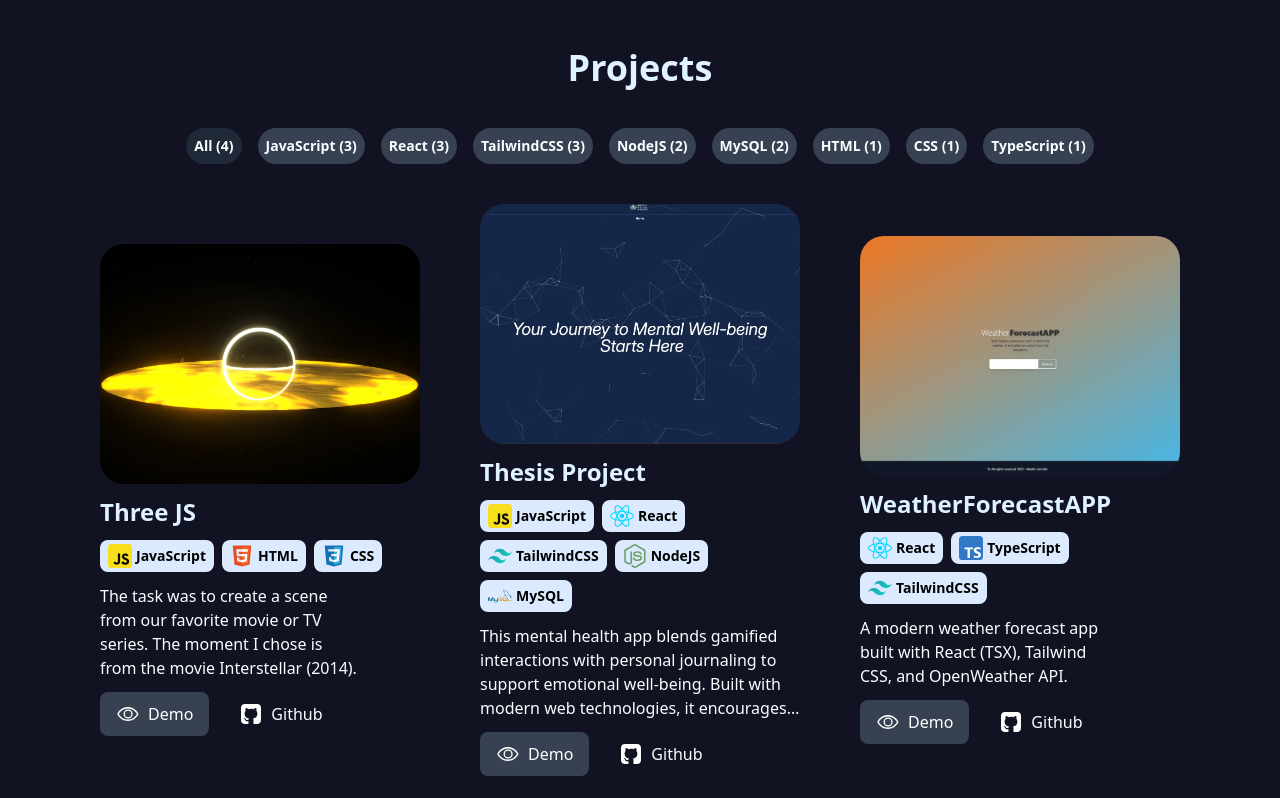
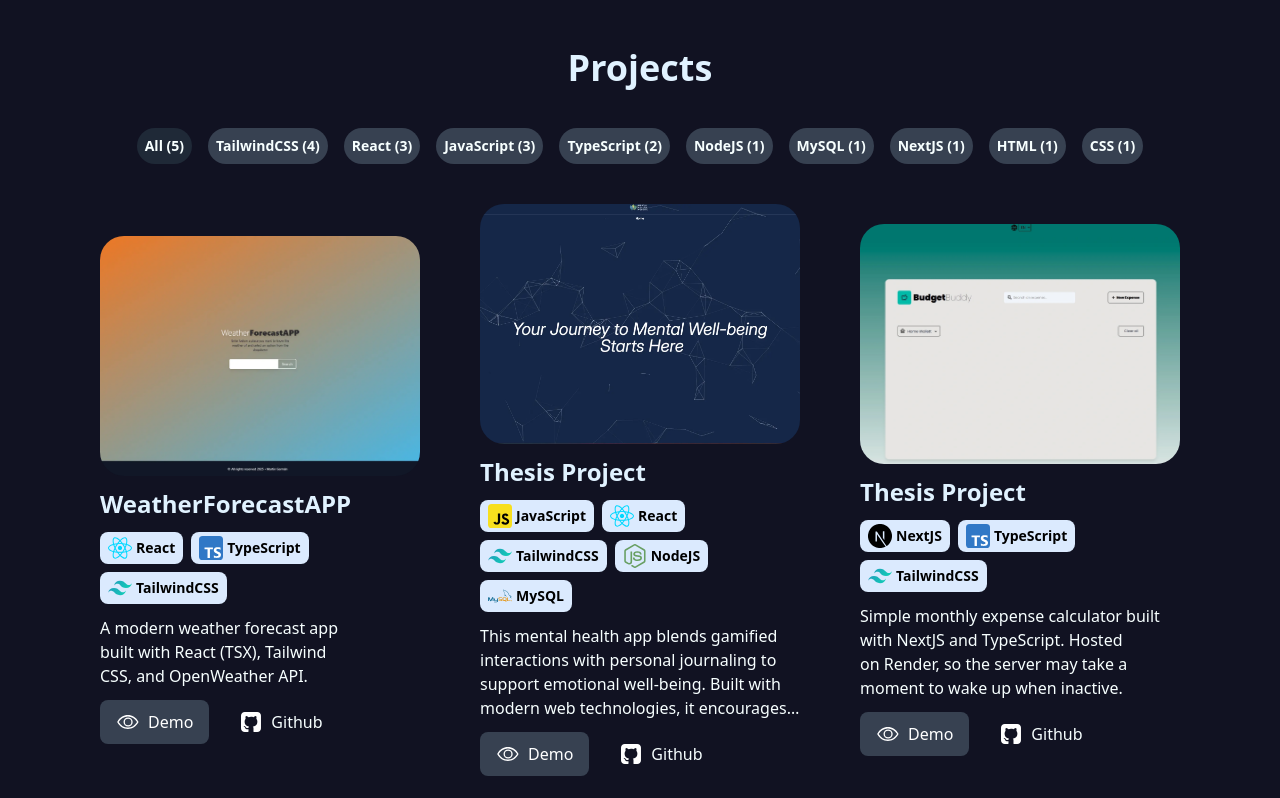
Before and after one commit to martin-german/Portfolio_Angular, an Angular app: page / in a window 1280 px wide. Shown: the part 820-1618 px from the top of the page. Built offline with nearby package versions, Linux system fonts and the light colour scheme; what @ngx-translate/core would draw is missing.

Commit message:
build, projects and other updates.

```diff
--- a/angular.json
+++ b/angular.json
@@ -13,7 +13,7 @@
         "build": {
           "builder": "@angular-devkit/build-angular:browser",
           "options": {
-            "outputPath": "dist/personal-portfolio",
+            "outputPath": "docs",
             "index": "src/index.html",
             "main": "src/main.ts",
             "polyfills": ["zone.js"],
--- a/package.json
+++ b/package.json
@@ -5,13 +5,13 @@
     "ng": "ng",
     "start": "ng serve",
     "build": "ng build",
-    "build:github": "npm run delete:docs && npm run build:href && npm run copy:dist && npm run copy:assets",
+    "build:github": "npm run delete:docs && npm run build:href && npm run copy:docs && npm run copy:assets",
     "build:href": "ng build --base-href ./",
     "watch": "ng build --watch --configuration development",
     "test": "ng test",
     "delete:docs": "del docs",
-    "copy:dist": "copyfiles dist/personal-portfolio/* ./docs -f",
-    "copy:assets": "copyfiles dist/personal-portfolio/assets/* ./docs/assets -f"
+    "copy:docs": "copyfiles ./docs -f",
+    "copy:assets": "copyfiles ./docs/assets -f"
   },
   "private": true,
   "dependencies": {
--- a/src/app/portfolio/jsons/projects.json
+++ b/src/app/portfolio/jsons/projects.json
@@ -1,4 +1,31 @@
 [
+  {
+    "alt": "WeatherForecastAPP",
+    "description": "A modern weather forecast app built with React (TSX), Tailwind CSS, and OpenWeather API.",
+    "repo": "https://github.com/martin-german/ReactWeatherApp_TypeScript",
+    "src": "./assets/images/WeatherForecastAPP.webp",
+    "technologies": ["React", "TypeScript", "TailwindCSS"],
+    "title": "WeatherForecastAPP",
+    "url": "https://reactweatherapp-typescript.onrender.com/"
+  },
+  {
+    "alt": "Thesis Project",
+    "description": "This mental health app blends gamified interactions with personal journaling to support emotional well-being. Built with modern web technologies, it encourages self-reflection and resilience in an engaging way.",
+    "repo": "https://github.com/martin-german/Thesis_Project",
+    "src": "./assets/images/thesis.webp",
+    "technologies": ["JavaScript", "React", "TailwindCSS", "NodeJS", "MySQL"],
+    "title": "Thesis Project",
+    "url": "https://www.youtube.com/watch?v=2HhrEH49_Cc"
+  },
+  {
+    "alt": "BudgetBuddy",
+    "description": "Simple monthly expense calculator built with NextJS and TypeScript. Hosted on Render, so the server may take a moment to wake up when inactive.",
+    "repo": "https://github.com/martin-german/BudgetBuddy",
+    "src": "./assets/images/budgetbuddy.webp",
+    "technologies": ["NextJS", "TypeScript", "TailwindCSS"],
+    "title": "Thesis Project",
+    "url": "https://budgetbuddy-io0p.onrender.com/"
+  },
   {
     "alt": "ThreeJS project",
     "description": "The task was to create a scene from our favorite movie or TV series. The moment I chose is from the movie Interstellar (2014).",
@@ -9,30 +36,11 @@
     "url": "https://martin-german.github.io/InterStellar-ThreeJS/"
   },
   {
-    "alt": "Thesis Project",
-    "description": "This mental health app blends gamified interactions with personal journaling to support emotional well-being. Built with modern web technologies, it encourages self-reflection and resilience in an engaging way.",
-    "repo": "https://github.com/martin-german/Thesis_Project",
-    "src": "./assets/images/thesis.webp",
-    "technologies": ["JavaScript", "React", "TailwindCSS", "NodeJS", "MySQL"],
-    "title": "Thesis Project",
-    "url": "https://www.youtube.com/watch?v=2HhrEH49_Cc"
-  },
-
-  {
-    "alt": "WeatherForecastAPP",
-    "description": "A modern weather forecast app built with React (TSX), Tailwind CSS, and OpenWeather API.",
-    "repo": "https://github.com/martin-german/ReactWeatherApp_TypeScript",
-    "src": "./assets/images/WeatherForecastAPP.webp",
-    "technologies": ["React", "TypeScript", "TailwindCSS"],
-    "title": "WeatherForecastAPP",
-    "url": "https://reactweatherapp-typescript.onrender.com/"
-  },
-  {
     "alt": "Thesis Project DEMO",
     "description": "No backend and database. Only frontend",
     "repo": "https://github.com/martin-german/Thesis_Project",
     "src": "./assets/images/thesis.webp",
-    "technologies": ["JavaScript", "React", "TailwindCSS", "NodeJS", "MySQL"],
+    "technologies": ["JavaScript", "React", "TailwindCSS"],
     "title": "DEMO",
     "url": "https://thesisprojectdemo.onrender.com/"
   }
--- a/src/app/shared/components/buttons/buttons.component.ts
+++ b/src/app/shared/components/buttons/buttons.component.ts
@@ -1,5 +1,5 @@
 import { Component } from '@angular/core';
-import { type Link } from 'src/app/shared/types/shared-types';
+import { type Link } from '../../types/shared-types';
 
 @Component({
   selector: 'shared-buttons',
--- a/src/app/standalone/components/filter-items/filter-items.component.ts
+++ b/src/app/standalone/components/filter-items/filter-items.component.ts
@@ -1,7 +1,7 @@
 import { CommonModule } from '@angular/common';
 import { Component, Input, Output, EventEmitter, OnInit } from '@angular/core';
 
-import { Projects } from 'src/app/portfolio/types/portfolio-types';
+import { Projects } from '../../../portfolio/types/portfolio-types';
 import { TechnologyWithCount } from '../../types/standalone-types';
 
 @Component({
--- a/tsconfig.json
+++ b/tsconfig.json
@@ -2,8 +2,8 @@
 {
   "compileOnSave": false,
   "compilerOptions": {
-    "baseUrl": "./",
-    "outDir": "./dist/out-tsc",
+    "baseUrl": "./personal-portfolio/",
+    "outDir": "./docs/out-tsc",
     "allowSyntheticDefaultImports": true,
     "forceConsistentCasingInFileNames": true,
     "strict": true,
```
Also changed, not shown: src/assets/icons/nextjs.svg (added), src/assets/images/budgetbuddy.webp (added), 46 other files (tests, documents, lock files or other folders).
